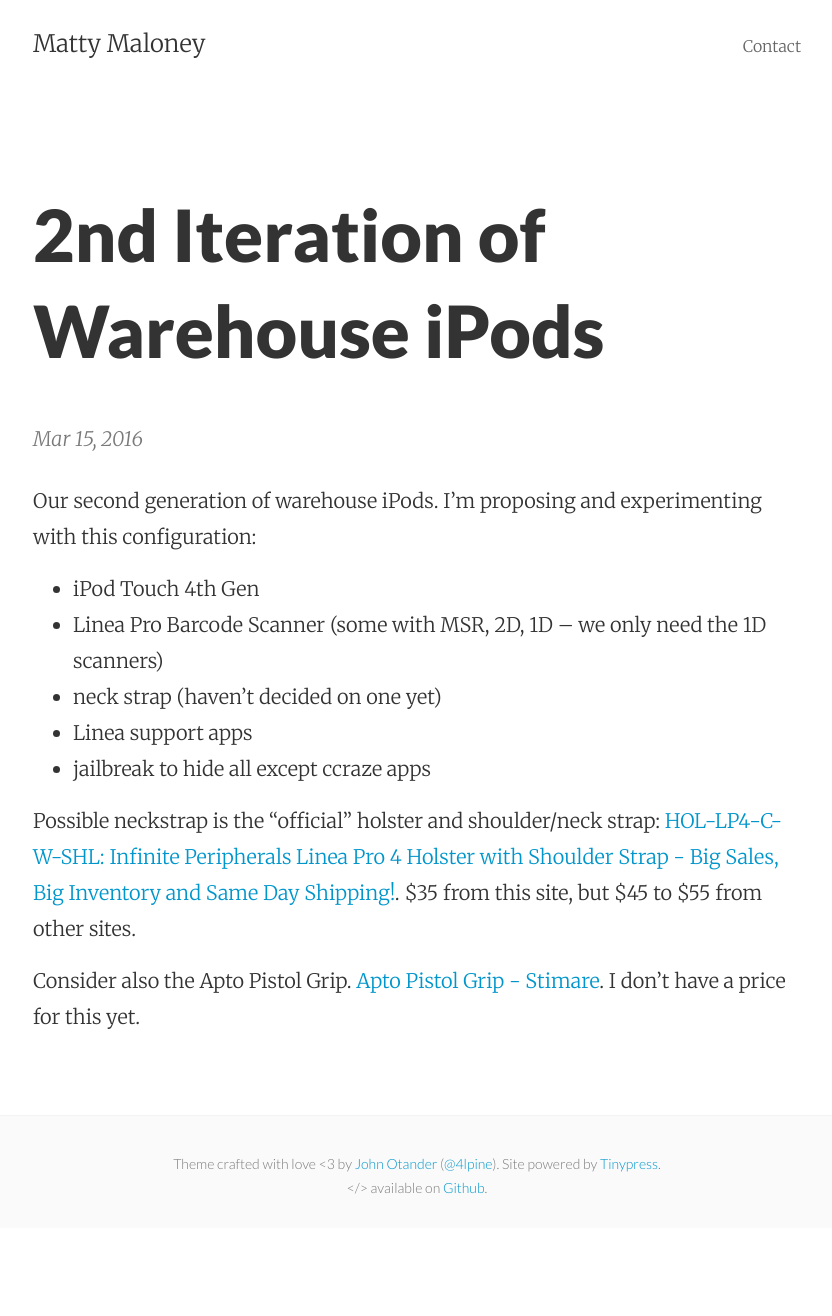
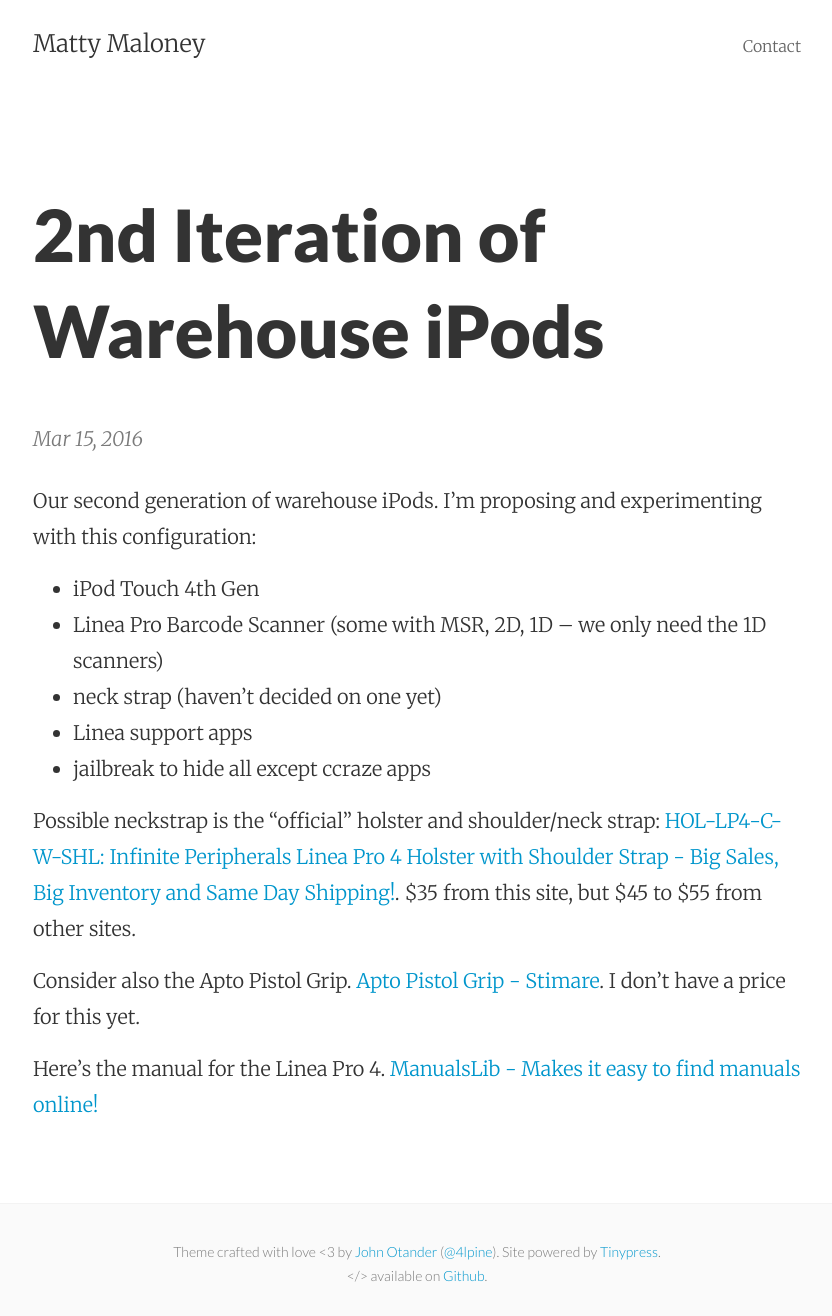
Before and after one commit to mattymaloney/mattymaloney.github.io, a Jekyll site: the page built from _posts/2016-03-15-warehouse-ipods-2.md, in a window 1280 px wide. Shown: the whole page, without its empty margins (223-1055 px from the left). Built offline with Jekyll 4.4.1, drawn with Linux system fonts in a browser that asks for light colours; before the commit the page ends 1228 px from its top, so only the background shows below that.

Commit message:
Updated 2016-03-15-warehouse-ipods-2.md

```diff
--- a/_posts/2016-03-15-warehouse-ipods-2.md
+++ b/_posts/2016-03-15-warehouse-ipods-2.md
@@ -3,6 +3,7 @@
 layout: post
 title: 2nd Iteration of Warehouse iPods
 ---
+
 
 Our second generation of warehouse iPods. I'm proposing and experimenting with this configuration:
 
@@ -15,3 +16,5 @@
 Possible neckstrap is the "official" holster and shoulder/neck strap: [HOL-LP4-C-W-SHL: Infinite Peripherals Linea Pro 4 Holster with Shoulder Strap - Big Sales, Big Inventory and Same Day Shipping!](http://www.barcodegiant.com/infinite-peripherals/part-hol-lp4-c-w-shl.htm). $35 from this site, but $45 to $55 from other sites.
 
 Consider also the Apto Pistol Grip. [Apto Pistol Grip - Stimare](https://stimare.net/products/linea-pro-scanners/linea-pro-accessories/apto-pistol-grip/). I don't have a price for this yet.
+
+Here's the manual for the Linea Pro 4. [ManualsLib - Makes it easy to find manuals online!](http://data.manualslib.com/pdf3/64/6359/635849-infinite_peripherals/lineapro_4.pdf?07972987a7311320dddbc02f7be5a614)
```
